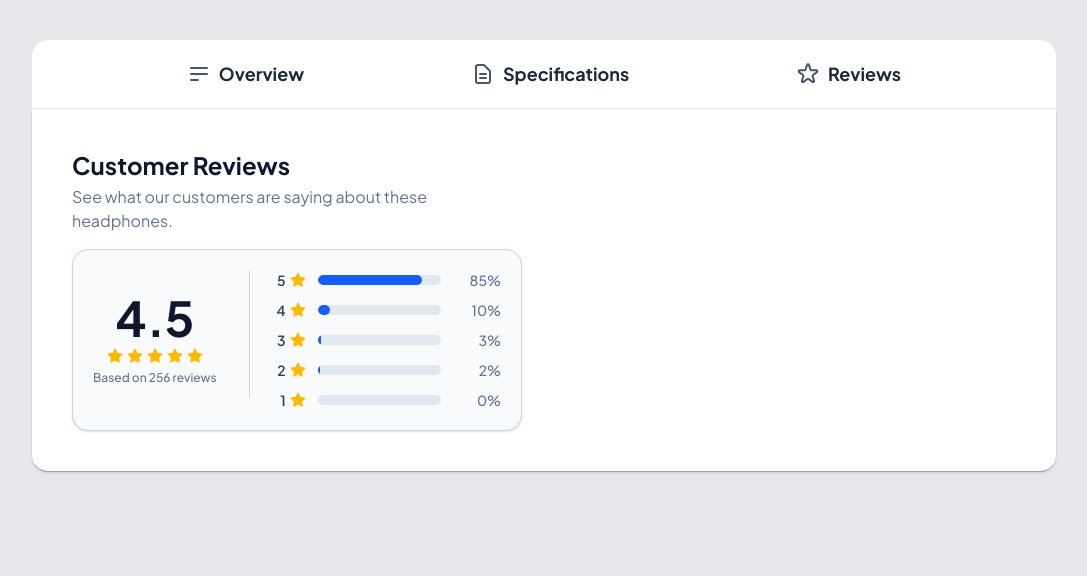
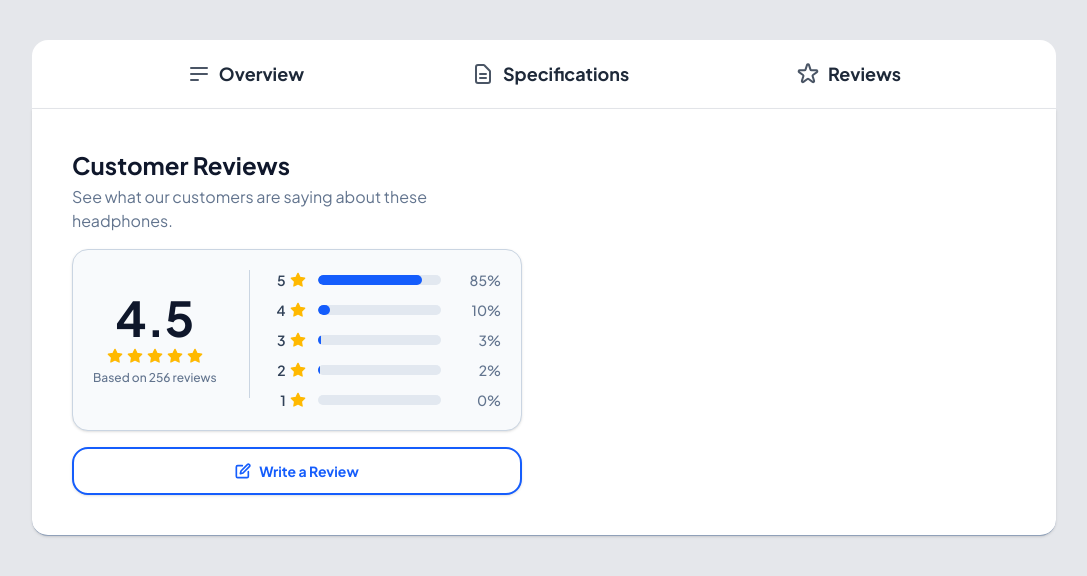
Before and after one commit to Sarfarosh-0/Web_Development, a React (Vite) app in the folder REACT_JS/02_React_App/: page / in a window 1280 px wide. Shown: the top 576 px of the page, without its empty margins (96-1183 px from the left). Built offline with nearby package versions, Linux system fonts and the light colour scheme.

Commit message:
Review Button

```diff
--- a/REACT_JS/02_React_App/src/05_Product_Tabs_Component/Components/OverallReview.tsx
+++ b/REACT_JS/02_React_App/src/05_Product_Tabs_Component/Components/OverallReview.tsx
@@ -48,6 +48,16 @@ function OverallReview() {
                     ))}
                 </div>
             </div>
+
+            <button type="button"
+                className="flex w-full items-center justify-center gap-2 rounded-2xl border-2 border-blue-600 bg-white px-5 py-3 text-sm font-bold text-blue-600 shadow-sm transition-all duration-200 ease-in-out hover:bg-blue-50 active:scale-95 ">
+
+                <svg className="h-4 w-4 fill-none stroke-current" viewBox="0 0 24 24" strokeWidth={2.5} strokeLinecap="round" strokeLinejoin="round" xmlns="http://www.w3.org/2000/svg">
+                    <path d="M11 4H4a2 2 0 0 0-2 2v14a2 2 0 0 0 2 2h14a2 2 0 0 0 2-2v-7" />
+                    <path d="M18.5 2.5a2.121 2.121 0 0 1 3 3L12 15l-4 1 1-4 9.5-9.5z" />
+                </svg>
+                <span>Write a Review</span>
+            </button>
         </div>
     );
 }
```
